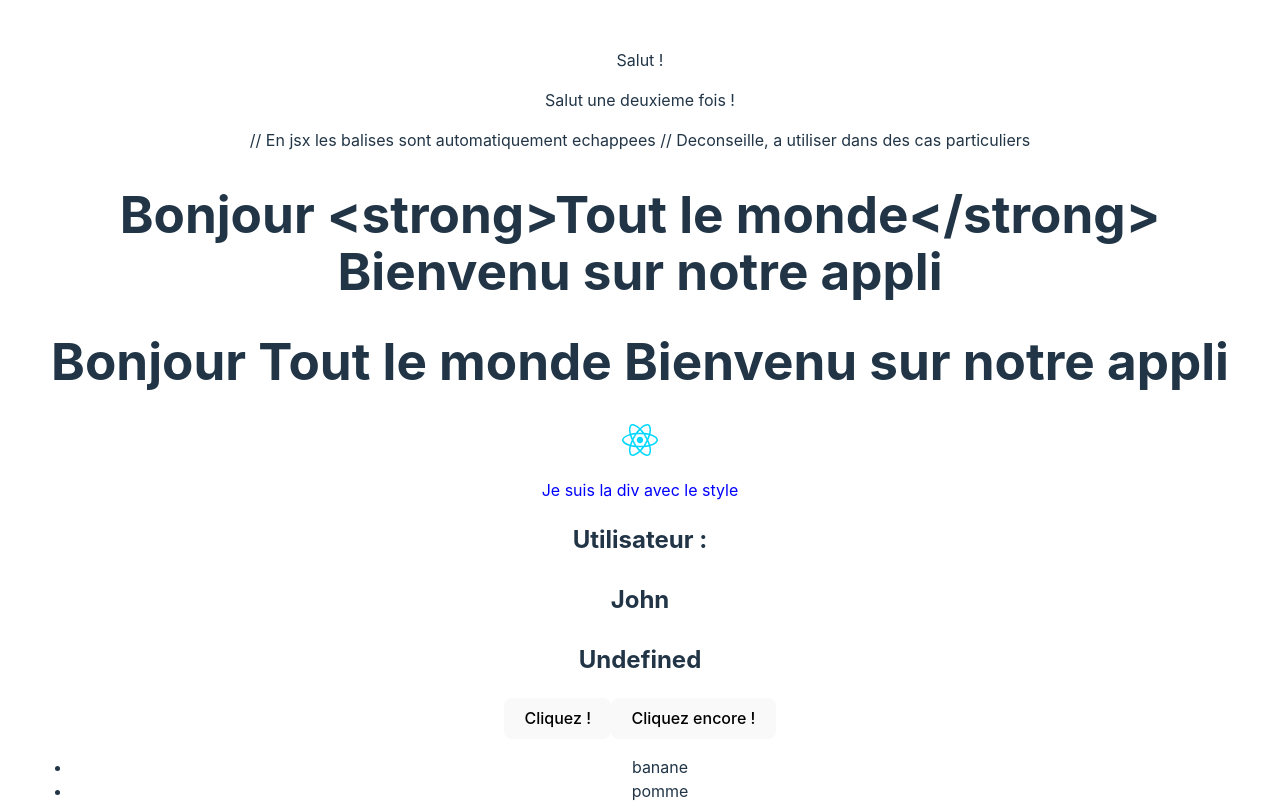
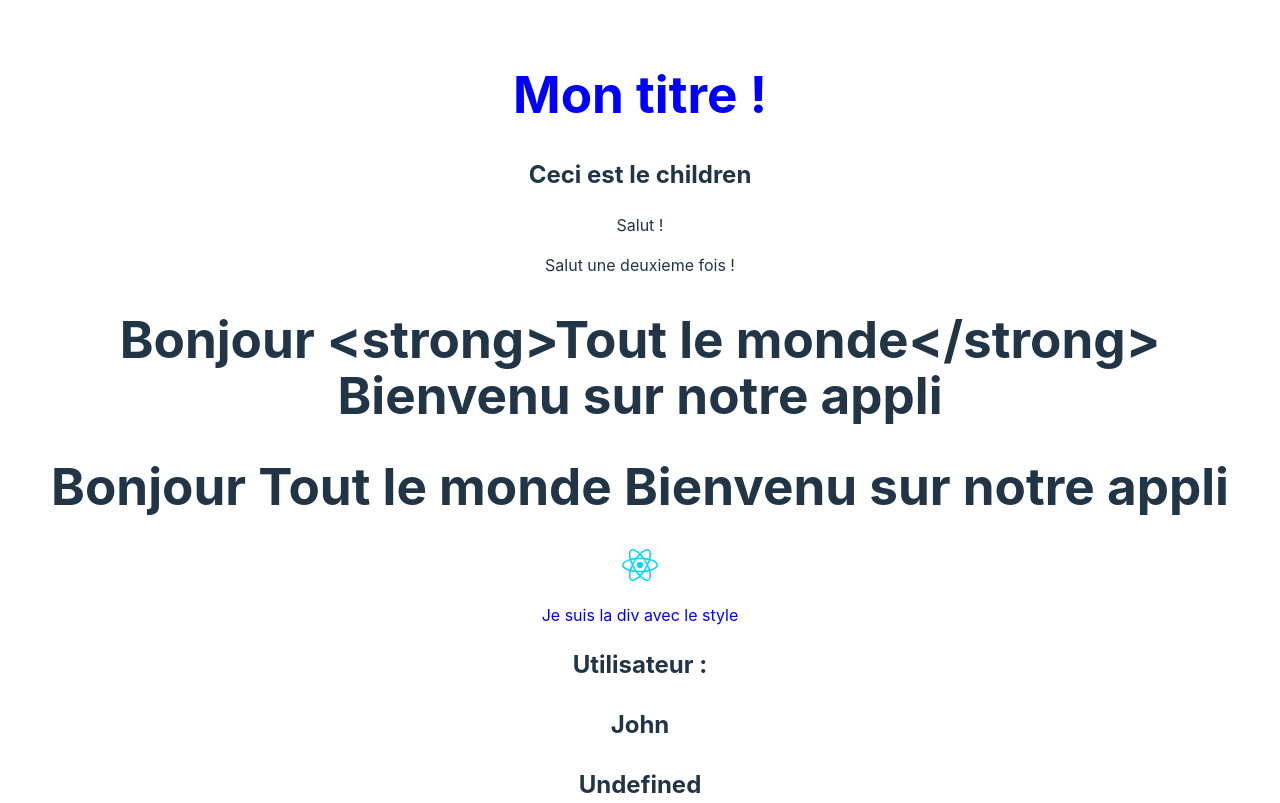
Before and after one commit to BlizzFir3/PEO-Front-End, a React (Vite) app in the folder ReactJS/18112024_React/FirstProject/: page / in a window 1280 px wide. Shown: the top 803 px of the page. Built offline with nearby package versions, Linux system fonts and the light colour scheme.

Commit message:
end of the first project

```diff
--- a/ReactJS/18112024_React/FirstProject/src/App.jsx
+++ b/ReactJS/18112024_React/FirstProject/src/App.jsx
@@ -25,10 +25,11 @@ function App() {
 
     return (
         <>
+            <Title title="Mon titre !" id="myId" className="myClass">Ceci est le children</Title>
             <p>{salut}</p>
             <p>Salut une deuxieme fois !</p>
-            // En jsx les balises sont automatiquement echappees // Deconseille,
-            a utiliser dans des cas particuliers
+            {/* En jsx les balises sont automatiquement echappees
+			Deconseille, a utiliser dans des cas particuliers */}
             <h1>{title}</h1>
             <h1 dangerouslySetInnerHTML={{ __html: title }}></h1>
             <section>
@@ -51,7 +52,10 @@ function App() {
                     <li key={fruit}>{fruit}</li>
                 ))}
             </ul>
-            <Children text="Voici le texte en parametre" text2="Deuxieme texte" />
+            <Children
+                text="Voici le texte en parametre"
+                text2="Deuxieme texte"
+            />
         </>
     );
 }
@@ -62,8 +66,17 @@ const Children = ({ text, text2 }) => {
     return (
         <Fragment>
             <h1>Enfants</h1>
-			<p>Voici les enfants : {text}</p>
-			{text2 && <p>{text2}</p>}
+            <p>Voici les enfants : {text}</p>
+            {text2 && <p>{text2}</p>}
         </Fragment>
     );
 };
+
+const Title = ({ title, children, color = 'blue', ...props }) => {
+    return (
+        <Fragment>
+            <h1 style={{ color: color }} {...props}>{title}</h1>
+            <h2>{children}</h2>
+        </Fragment>
+    );
+};
```
